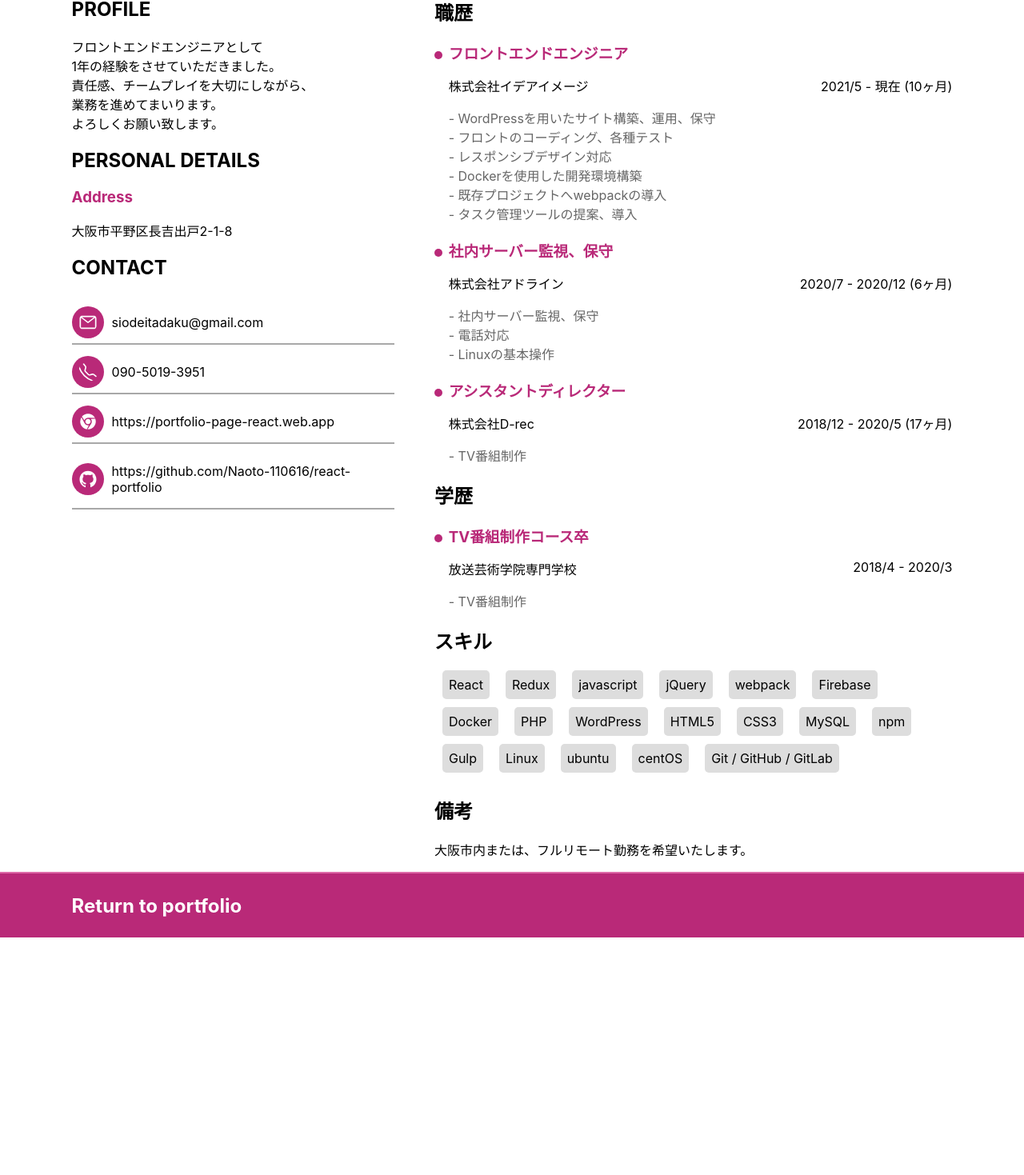
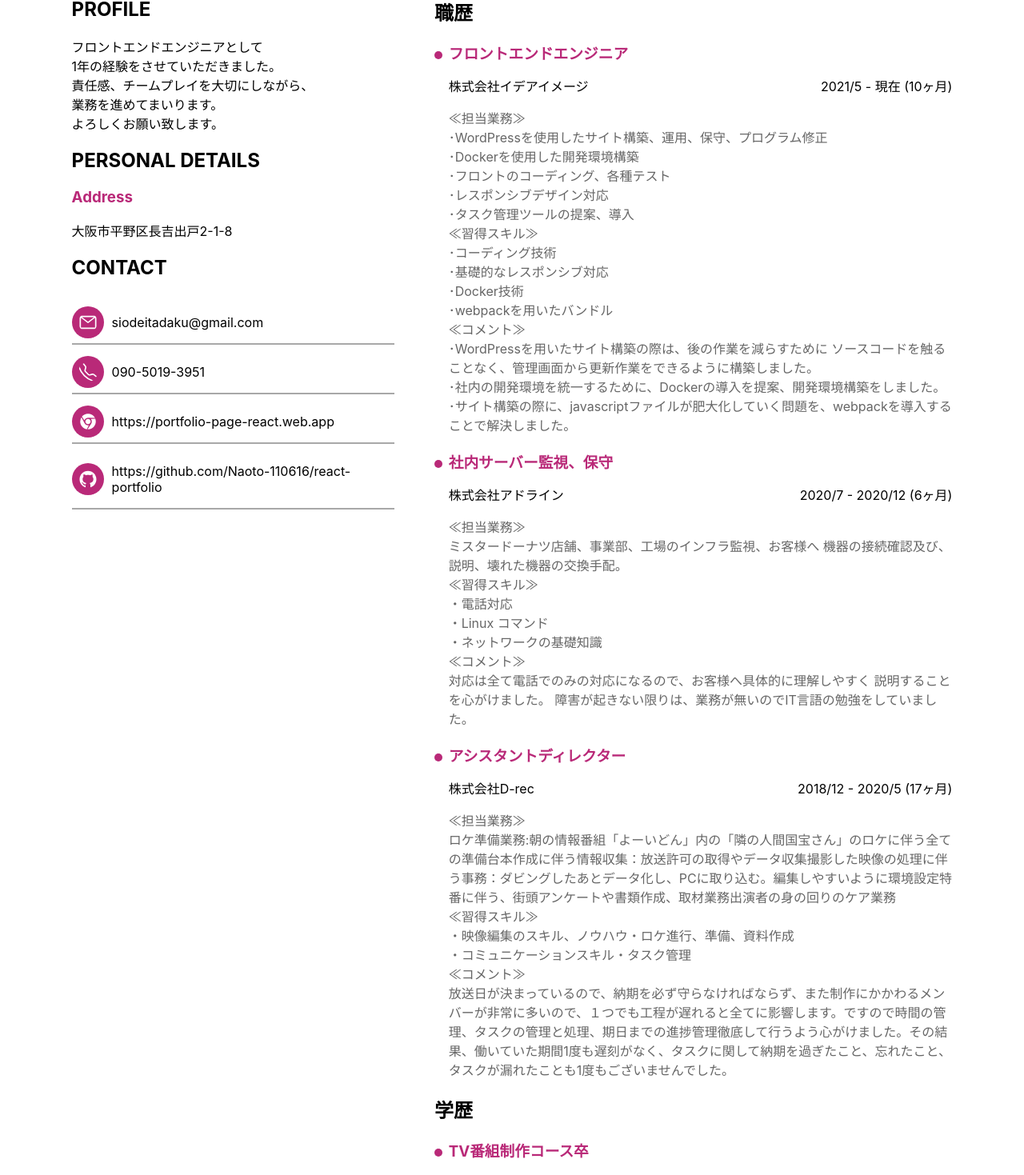
Before and after one commit to Naoto-110616/react-resume, a React (Create React App) app: page /cv in a window 1280 px wide. Shown: the part 216-1685 px from the top of the page at 80% size. Before the commit the page ends 1388 px from the top, so only its background shows below. Built offline with nearby package versions, Linux system fonts and the light colour scheme.

Commit message:
add cv page

```diff
--- a/src/components/module/JobHistory/JobHistory.js
+++ b/src/components/module/JobHistory/JobHistory.js
@@ -1,6 +1,8 @@
 import classes from "./JobHistory.module.css";
 import Individual from "./Individual";
 import Skills from "../../module/Skills/Skills";
+
+import { AiFillCheckCircle } from "react-icons/ai";
 
 const JobHistory = (props) => {
 	const individual = props.jobHistoryList.map((data) => (
@@ -12,7 +14,8 @@ const JobHistory = (props) => {
 	const remarks = (
 		<>
 			<h2>備考</h2>
-			<div className={classes["individual"]}>
+			<div className={classes["remarks"]}>
+				<AiFillCheckCircle />
 				<p>{props.remarks}</p>
 			</div>
 		</>
--- a/src/components/module/JobHistory/JobHistory.module.css
+++ b/src/components/module/JobHistory/JobHistory.module.css
@@ -2,7 +2,15 @@
 	margin: 0 0 0 50px;
 	width: 60%;
 }
-
+.remarks {
+	display: flex;
+	align-items: center;
+}
+.remarks svg {
+	color: #b92978;
+	font-size: 1.5rem;
+	margin: 0 10px 0 0;
+}
 @media screen and (max-width: 767px) {
 	.job-history {
 		margin: 0;
--- a/src/components/pages/CV/CV.js
+++ b/src/components/pages/CV/CV.js
@@ -11,12 +11,21 @@ const jobHistoryList = [
 		name: "株式会社イデアイメージ",
 		period: "2021/5 - 現在 (10ヶ月)",
 		work: [
-			"- WordPressを用いたサイト構築、運用、保守",
-			"- フロントのコーディング、各種テスト",
-			"- レスポンシブデザイン対応",
-			"- Dockerを使用した開発環境構築",
-			"- 既存プロジェクトへwebpackの導入",
-			"- タスク管理ツールの提案、導入 ",
+			"≪担当業務≫",
+			"･WordPressを使用したサイト構築、運用、保守、プログラム修正",
+			"･Dockerを使用した開発環境構築",
+			"･フロントのコーディング、各種テスト",
+			"･レスポンシブデザイン対応",
+			"･タスク管理ツールの提案、導入",
+			"≪習得スキル≫",
+			"･コーディング技術",
+			"･基礎的なレスポンシブ対応",
+			"･Docker技術",
+			"･webpackを用いたバンドル",
+			"≪コメント≫",
+			"･WordPressを用いたサイト構築の際は、後の作業を減らすために ソースコードを触ることなく、管理画面から更新作業をできるように構築しました。",
+			"･社内の開発環境を統一するために、Dockerの導入を提案、開発環境構築をしました。",
+			"･サイト構築の際に、javascriptファイルが肥大化していく問題を、webpackを導入することで解決しました。",
 		],
 	},
 	{
@@ -24,14 +33,31 @@ const jobHistoryList = [
 		profession: "社内サーバー監視、保守",
 		name: "株式会社アドライン",
 		period: "2020/7 - 2020/12 (6ヶ月)",
-		work: ["- 社内サーバー監視、保守", "- 電話対応", "- Linuxの基本操作"],
+		work: [
+			"≪担当業務≫",
+			"ミスタードーナツ店舗、事業部、工場のインフラ監視、お客様へ 機器の接続確認及び、説明、壊れた機器の交換手配。",
+			"≪習得スキル≫",
+			"・電話対応",
+			"・Linux コマンド",
+			"・ネットワークの基礎知識",
+			"≪コメント≫",
+			"対応は全て電話でのみの対応になるので、お客様へ具体的に理解しやすく 説明することを心がけました。 障害が起きない限りは、業務が無いのでIT言語の勉強をしていました。",
+		],
 	},
 	{
 		id: "j3",
 		profession: "アシスタントディレクター",
 		name: "株式会社D-rec",
 		period: "2018/12 - 2020/5 (17ヶ月)",
-		work: ["- TV番組制作"],
+		work: [
+			"≪担当業務≫",
+			"ロケ準備業務:朝の情報番組「よーいどん」内の「隣の人間国宝さん」のロケに伴う全ての準備台本作成に伴う情報収集：放送許可の取得やデータ収集撮影した映像の処理に伴う事務：ダビングしたあとデータ化し、PCに取り込む。編集しやすいように環境設定特番に伴う、街頭アンケートや書類作成、取材業務出演者の身の回りのケア業務",
+			"≪習得スキル≫",
+			"・映像編集のスキル、ノウハウ・ロケ進行、準備、資料作成",
+			"・コミュニケーションスキル・タスク管理",
+			"≪コメント≫",
+			"放送日が決まっているので、納期を必ず守らなければならず、また制作にかかわるメンバーが非常に多いので、１つでも工程が遅れると全てに影響します。ですので時間の管理、タスクの管理と処理、期日までの進捗管理徹底して行うよう心がけました。その結果、働いていた期間1度も遅刻がなく、タスクに関して納期を過ぎたこと、忘れたこと、タスクが漏れたことも1度もございませんでした。",
+		],
 	},
 ];
 const educationalBgList = [
```
Lines whose indentation alone changed are shown as unchanged.
